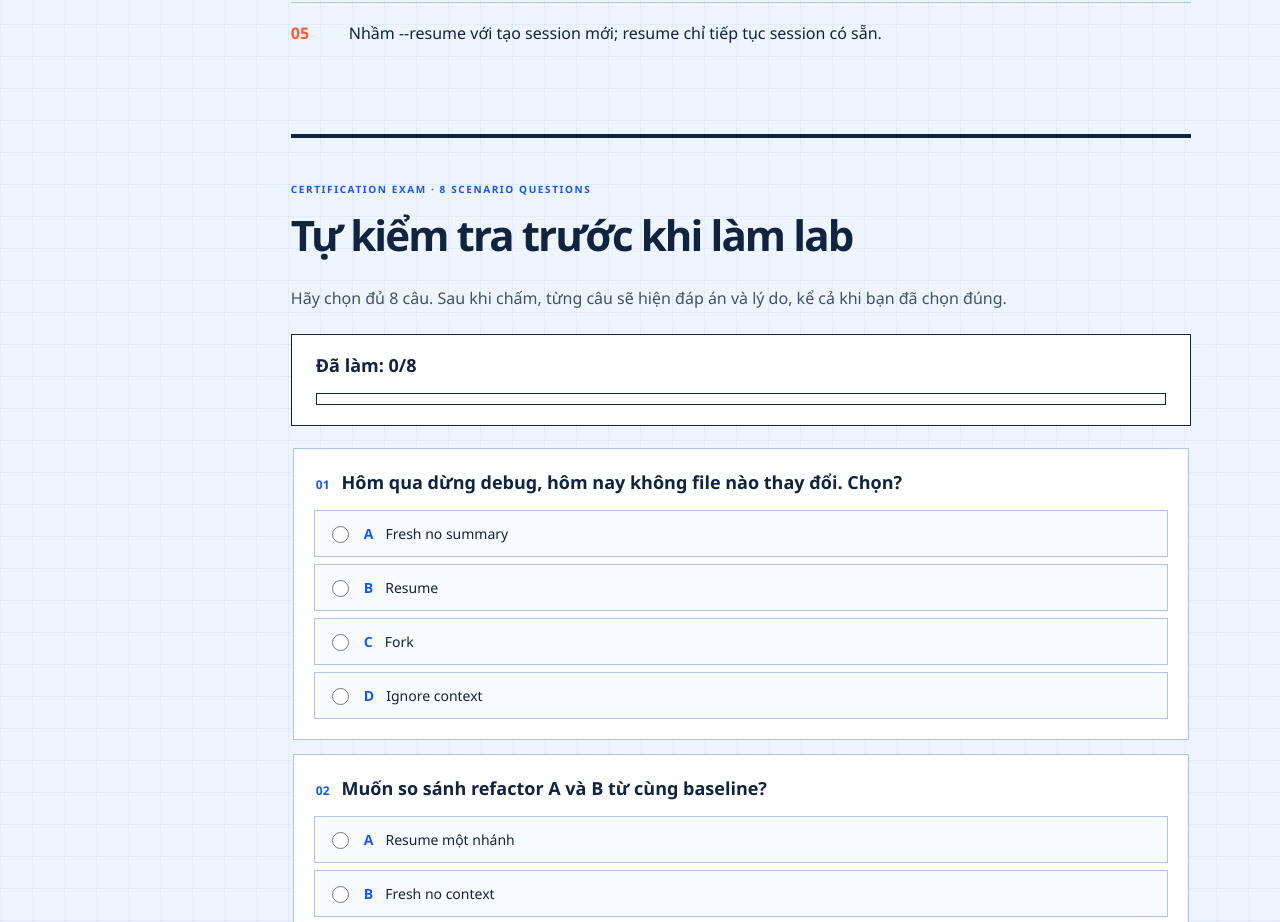
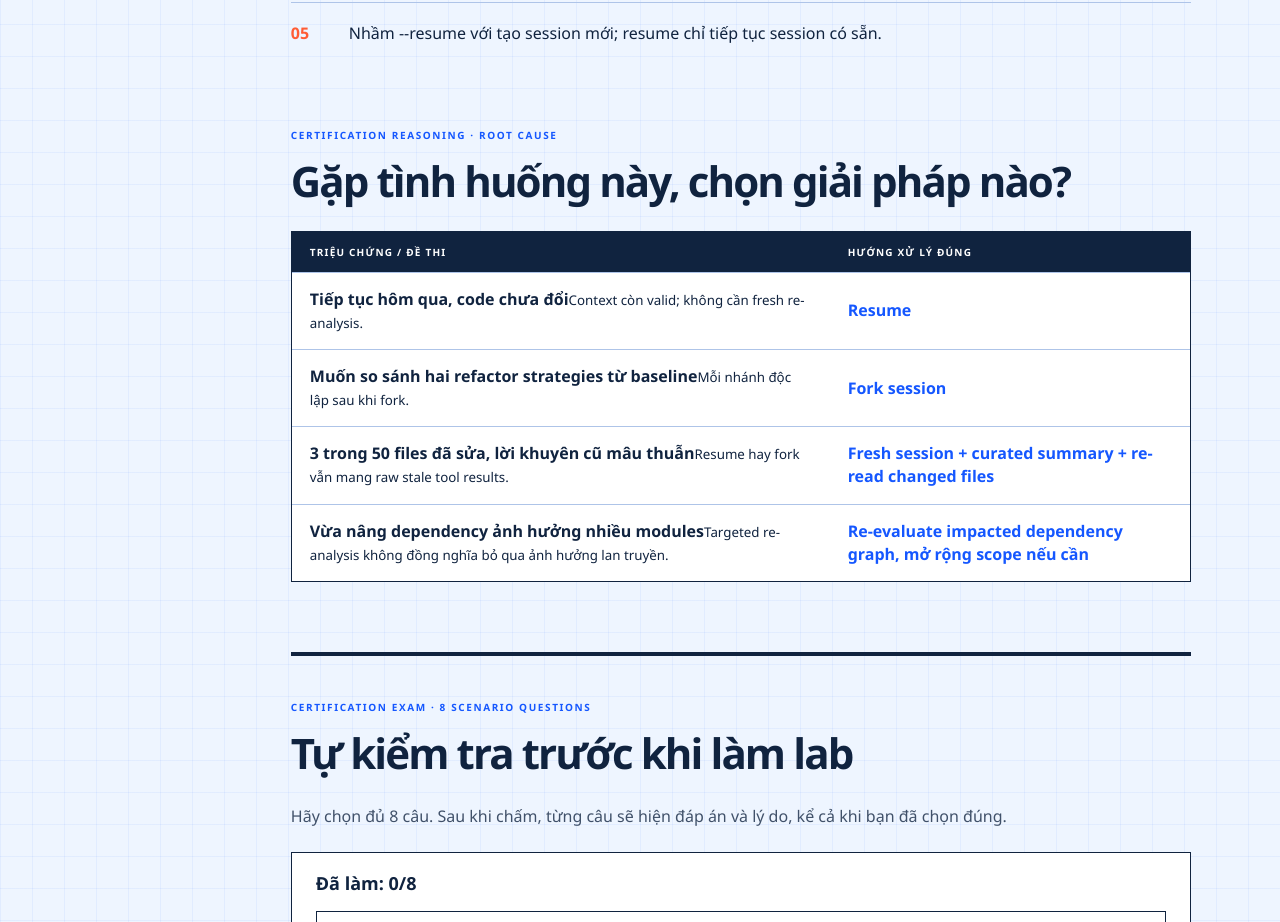
Before and after one commit to AnTuY154/claude_learn, a Next.js app: page /lesson7 in a window 1280 px wide. Shown: the part 4360-5282 px from the top of the page. Built offline with nearby package versions, Linux system fonts and the light colour scheme; no server answers.

Commit message:
feat(audit): show situation-based solutions in Lessons 4–7

```diff
--- a/app/components/CourseLessonView.tsx
+++ b/app/components/CourseLessonView.tsx
@@ -1,6 +1,7 @@
 "use client";
 
 import Link from "next/link";
+import { ExamDecisionBoard } from "./ExamDecisionBoard";
 import { useState } from "react";
 import type { CourseLesson } from "@/lib/agentic-course";
 import { runLessonSimulation, type SimulationResult } from "@/lib/agentic-exercises";
@@ -137,6 +138,7 @@ export default function CourseLessonView({ lesson }: { lesson: CourseLesson }) {
             <span>Exam traps</span><h3>Nhìn đáp án để không bị đánh lừa</h3>
             <ol>{lesson.traps.map(trap => <li key={trap}>{trap}</li>)}</ol>
           </section>
+          <ExamDecisionBoard number={lesson.number} />
           <ExamQuiz lesson={lesson}/>
           <Exercise lesson={lesson}/>
           <footer className="lesson-footer">
```
